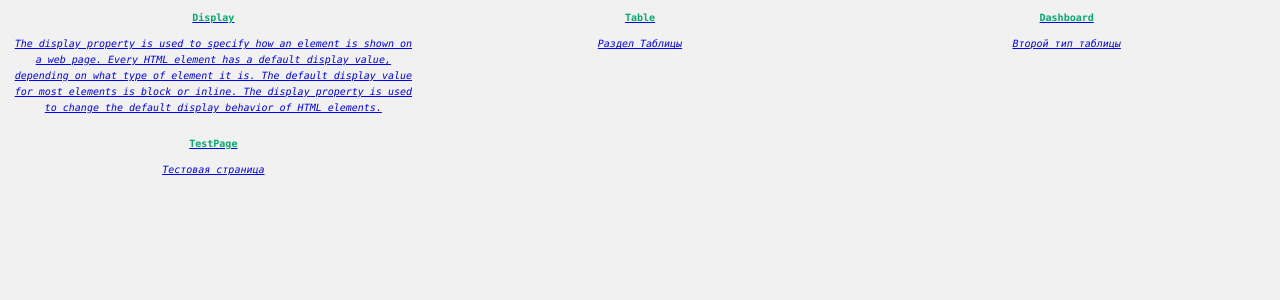
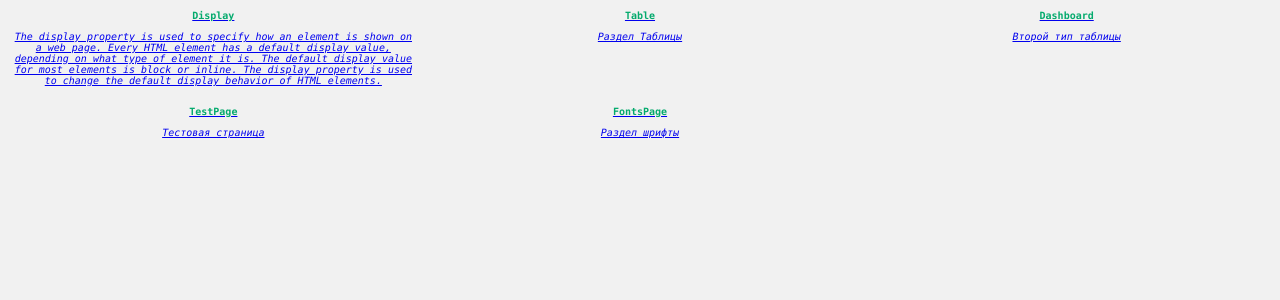
Before and after one commit to 7GBars/W3_SCHOOL_CSS_LEARNING, a React (Create React App) app: page / in a window 1280 px wide. Shown: the top 300 px of the page. Built offline with nearby package versions, Linux system fonts and the light colour scheme.

Commit message:
fonts: -реализовать страницу, -обнулить стили

```diff
--- a/src/index.css
+++ b/src/index.css
@@ -2,8 +2,12 @@ html, body {
   height: 100vh;
   width: 100vw;
   margin: 0;
-  font: 12px / 16px JetSites Cookie Banner JetBrains Mono, Menlo, Consolas, Monaco, Lucida Console, Liberation Mono, DejaVu Sans Mono, Bitstream Vera Sans Mono, Courier New, monospace, serif;
+  font-family: JetSites Cookie Banner JetBrains Mono, Menlo, Consolas, Monaco, Lucida Console, Liberation Mono, DejaVu Sans Mono, Bitstream Vera Sans Mono, Courier New, monospace, serif;
   font-size: 10px;
   -webkit-font-smoothing: antialiased;
   -moz-osx-font-smoothing: grayscale;
 }
+* {
+  margin: 0;
+  padding: 0;
+}
--- /dev/null
+++ b/src/pages/fonts/index.tsx
@@ -0,0 +1,16 @@
+import React, {FC} from 'react'
+
+import { FontsProperties } from '@/units'
+
+import './index.scss'
+
+
+type TFontsPageProps = {};
+
+export const FontsPage: FC<TFontsPageProps> = ({}) => {
+  return (
+    <div className={'font-page-container'}>
+      <FontsProperties />
+    </div>
+  );
+}
--- a/src/pages/index.ts
+++ b/src/pages/index.ts
@@ -2,3 +2,4 @@ export * from './dashboard'
 export * from './test'
 export * from './table'
 export * from './display'
+export * from './fonts'
--- a/src/pages/test/index.tsx
+++ b/src/pages/test/index.tsx
@@ -8,7 +8,7 @@ type TPageTestProps = {};
 
 export const PageTest: FC<TPageTestProps> = ({}) => {
   return (
-    <div className={'page_container'}>
+    <div className={'page-container'}>
       <Banner/>
     </div>
   );
--- a/src/routes/index.ts
+++ b/src/routes/index.ts
@@ -1,8 +1,9 @@
 import { v4 as uuidv4 } from 'uuid';
 
 import {
+  FontsPage,
   DashBoard, PageTest, DisplayPage, TablePage,
-  GridPage, DisplayContentsPage
+  GridPage, DisplayContentsPage,
 } from "@/pages";
 
 import {Unit} from "@/models-view";
@@ -72,5 +73,13 @@ export const units: Unit[] = [ //todo @bars - произвести неймре
     path: '/testPage',
     payload: null,
     component: PageTest
+  },
+  {
+    id: uuidv4(),
+    title: `FontsPage`,
+    description: `Раздел шрифты`,
+    path: '/fonts',
+    payload: null,
+    component: FontsPage
   }
 ]
--- /dev/null
+++ b/src/units/fonts/fontSize_lineHeight/index.scss
@@ -0,0 +1,9 @@
+.font-properties {
+  display: flex;
+  flex-direction: column;
+
+  .font-properties_font-family {
+    font-size: 1rem;
+    line-height: 1rem;
+  }
+}
--- /dev/null
+++ b/src/units/fonts/fontSize_lineHeight/index.tsx
@@ -0,0 +1,23 @@
+import React, { FC, useCallback, useState } from 'react';
+
+import './index.scss';
+
+
+
+type TFontsPropertiesProps = {};
+
+export const FontsProperties: FC<TFontsPropertiesProps> = ({}) => {
+
+
+  return (
+    <div className={'font-properties'}>
+      <p className={'font-properties_font-family serif'}>Lorem ipsum dolor sit amet.</p>
+      <p className={'font-properties_font-family sans-serif'}>Lorem ipsum dolor sit amet.</p>
+      <p className={'font-properties_font-family monospace'}>Lorem ipsum dolor sit amet.</p>
+      <p className={'font-properties_font-family cursive'}>Lorem ipsum dolor sit amet.</p>
+      <p className={'font-properties_font-family fantasy'}>Lorem ipsum dolor sit amet.</p>
+    </div>
+  );
+};
+
+FontsProperties.displayName = 'FontsProperties'
--- /dev/null
+++ b/src/units/fonts/index.ts
@@ -0,0 +1 @@
+export * from './fontSize_lineHeight';
--- a/src/units/index.ts
+++ b/src/units/index.ts
@@ -1,3 +1,5 @@
+export * from './fonts';
+
 export {
-  Grid, Flex
+  Grid, Flex,
 } from './display';
```
Also changed, not shown: src/pages/fonts/index.scss (added).
